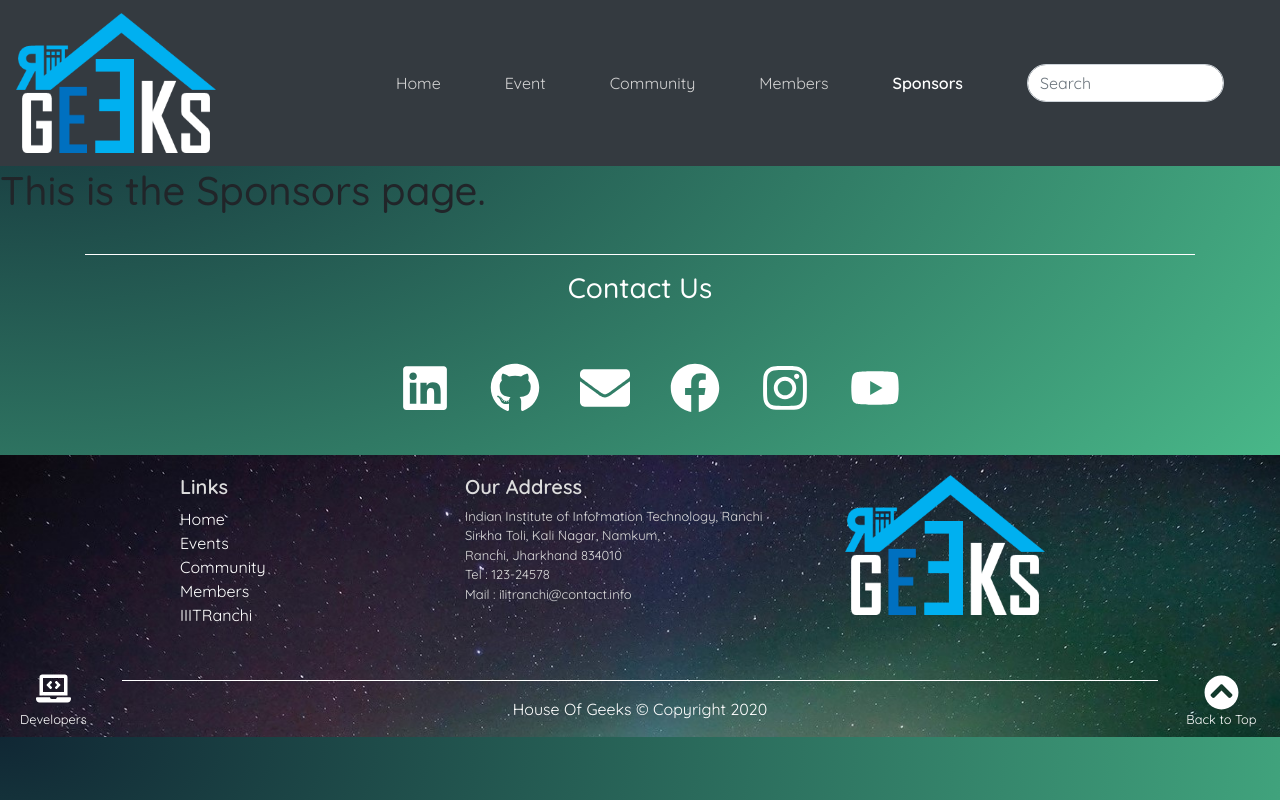
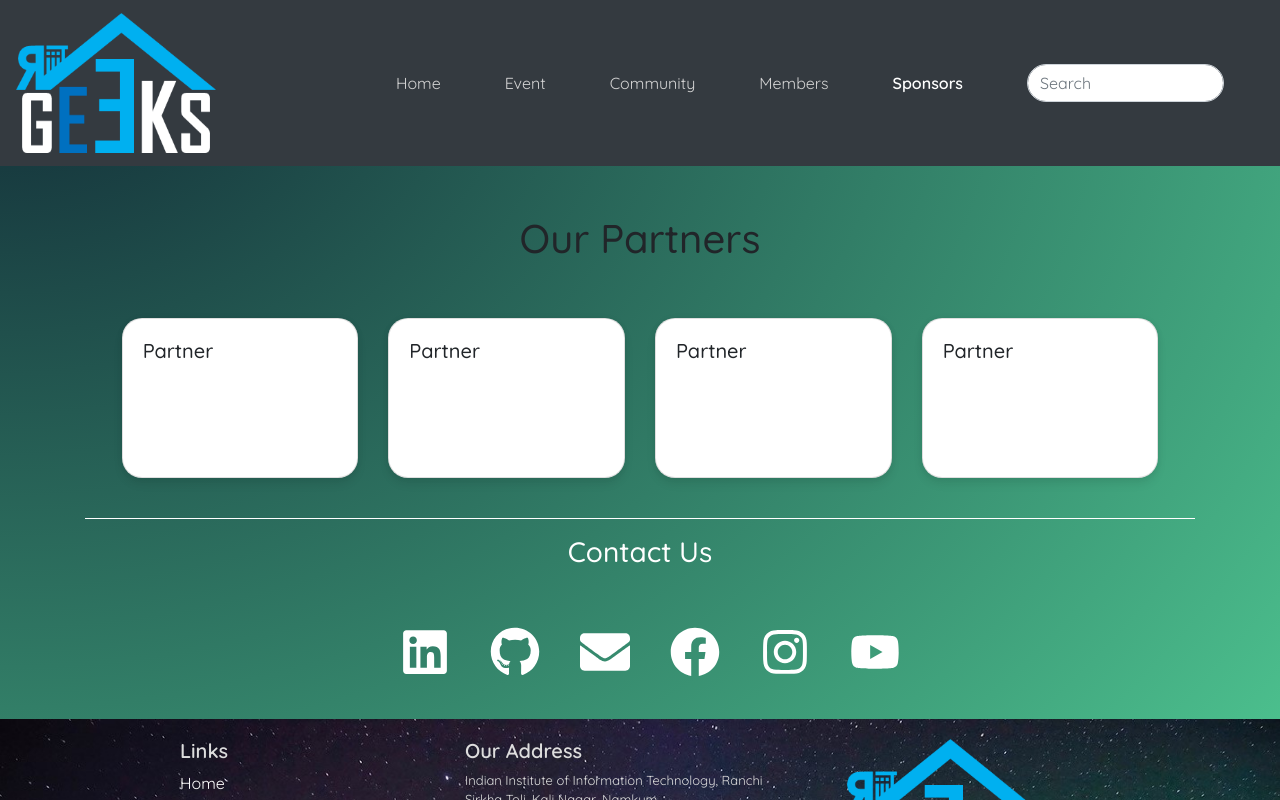
Before and after one commit to houseofgeeks/hg, a React (Create React App) app in the folder client/: page /sponsors in a window 1280 px wide. Shown: the top 800 px of the page. Built offline with nearby package versions, Linux system fonts and the light colour scheme.

Commit message:
my first commit

```diff
--- a/client/src/components/Sponsors/Sponsors.css
+++ b/client/src/components/Sponsors/Sponsors.css
@@ -0,0 +1,12 @@
+.card{
+    border-radius: 20px;
+    height: 10rem;
+    background: #fff;
+    box-shadow: 0 6px 10px rgba(0,0,0,.08), 0 0 6px rgba(0,0,0,.05);
+  cursor: pointer;
+
+}
+.card:hover{
+    transform: scale(1.05);
+ box-shadow: 0 10px 20px rgba(0,0,0,.12), 0 4px 8px rgba(0,0,0,.06);
+}
--- a/client/src/components/Sponsors/Sponsors.js
+++ b/client/src/components/Sponsors/Sponsors.js
@@ -1,12 +1,33 @@
 import React from 'react';
 import 'bootstrap/dist/css/bootstrap.min.css';
 import './Sponsors.css';
+import SponserCard from './SponsorsCard';
 
 function Sponsors() {
   return (
-    <div className="sponsors-component">
-      <h1>This is the Sponsors page.</h1>
+    <>
+     <div className="container-fluid col-10 mx-auto">
+    <div className="my-5">
+     <h1 className="text-center">Our Partners</h1>
     </div>
+    <div className="row">
+    <SponserCard
+      title = "Partner"
+    />
+   <SponserCard
+       title = "Partner"
+   />
+   <SponserCard
+       title = "Partner"
+   />
+   <SponserCard
+       title = "Partner"
+   />
+
+    </div>
+    </div>
+
+    </>
   );
 }
 
--- /dev/null
+++ b/client/src/components/Sponsors/SponsorsCard.jsx
@@ -0,0 +1,20 @@
+import React from 'react'
+import 'bootstrap/dist/css/bootstrap.min.css';
+
+const SponserCard = (props)=>{
+    return(
+        <>
+
+  <div className="col-sm-3 mx-auto">
+    <div className="card my-2">
+      <div className="card-body">
+        <h5 className="card-title">{props.title}</h5>
+      </div>
+    </div>
+  </div>
+
+
+        </>
+    )
+}
+export default SponserCard;
```
